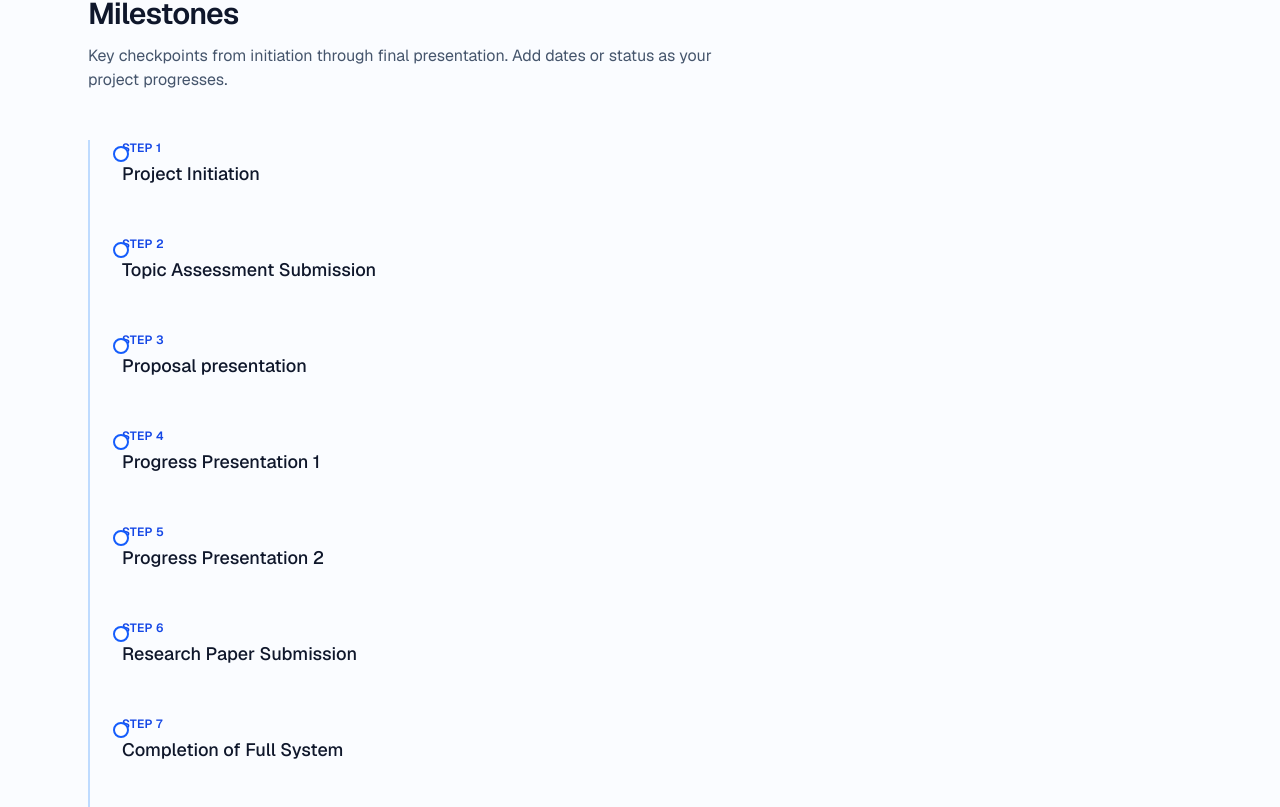
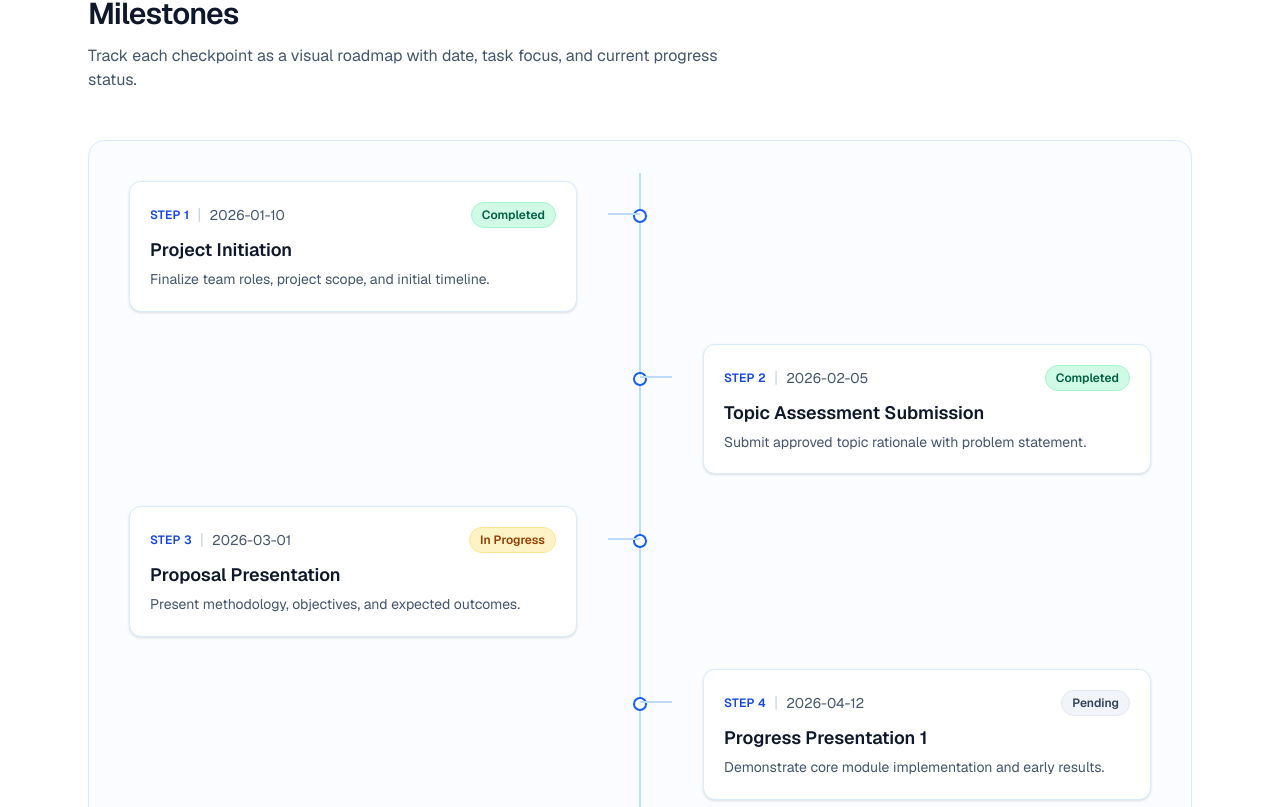
Before and after one commit to Hasthartha-SignLangAI/hasthaartha-portfolio, a Next.js app: page / in a window 1280 px wide. Shown: the part 2353-3160 px from the top of the page. Built offline with nearby package versions, Linux system fonts and the light colour scheme.

Commit message:
modified the milestone ui layout

```diff
--- a/app/components/sections/Milestones.tsx
+++ b/app/components/sections/Milestones.tsx
@@ -1,26 +1,56 @@
 import { MILESTONES } from "@/app/lib/constants";
+
+const STATUS_STYLES = {
+  completed: "bg-emerald-100 text-emerald-800 border-emerald-200",
+  "in progress": "bg-amber-100 text-amber-800 border-amber-200",
+  pending: "bg-slate-100 text-slate-700 border-slate-200",
+} as const;
 
 export function Milestones() {
   return (
-    <section id="milestones" className="scroll-mt-20 border-b border-blue-100 bg-blue-50/30">
+    <section id="milestones" className="scroll-mt-20 border-b border-blue-100 bg-white">
       <div className="mx-auto max-w-6xl px-4 py-20 sm:px-6">
         <div className="max-w-2xl">
           <h2 className="text-3xl font-semibold tracking-tight text-slate-900">Milestones</h2>
           <p className="mt-3 text-slate-600">
-            Key checkpoints from initiation through final presentation. Add dates or status as your project
-            progresses.
+            Track each checkpoint as a visual roadmap with date, task focus, and current progress status.
           </p>
         </div>
 
-        <ol className="relative mt-12 max-w-3xl border-l-2 border-blue-200 pl-8">
-          {MILESTONES.map((label, i) => (
-            <li key={label} className="relative pb-12 last:pb-0">
+        <ol className="relative mt-12 rounded-2xl border border-blue-100 bg-blue-50/30 p-6 sm:p-8 lg:p-10">
+          <span className="absolute bottom-8 left-8 top-8 w-0.5 bg-blue-200 sm:left-10 lg:left-1/2 lg:-translate-x-1/2" aria-hidden />
+          {MILESTONES.map((milestone, i) => (
+            <li key={`${milestone.date}-${milestone.topic}`} className="relative pb-8 last:pb-0 lg:grid lg:grid-cols-2 lg:gap-12">
               <span
-                className="absolute -left-[9px] top-1.5 flex h-4 w-4 items-center justify-center rounded-full border-2 border-blue-600 bg-white"
+                className="absolute left-[25px] top-7 h-3.5 w-3.5 rounded-full border-2 border-blue-600 bg-white sm:left-[33px] lg:left-1/2 lg:-translate-x-1/2"
                 aria-hidden
               />
-              <p className="text-xs font-semibold uppercase tracking-wide text-blue-700">Step {i + 1}</p>
-              <p className="mt-1 text-lg font-medium text-slate-900">{label}</p>
+              <div
+                className={`ml-12 rounded-xl border border-blue-100 bg-white p-4 shadow-sm sm:ml-16 sm:p-5 lg:ml-0 lg:max-w-md ${
+                  i % 2 === 0 ? "lg:mr-auto lg:w-full" : "lg:col-start-2 lg:ml-auto lg:w-full"
+                }`}
+              >
+                <span
+                  className={`absolute top-8 hidden h-0.5 w-8 bg-blue-200 lg:block ${
+                    i % 2 === 0 ? "lg:left-[calc(50%-2rem)]" : "lg:left-1/2"
+                  }`}
+                  aria-hidden
+                />
+                <div className="flex flex-wrap items-center gap-2">
+                  <p className="text-xs font-semibold uppercase tracking-wide text-blue-700">Step {i + 1}</p>
+                  <span className="text-slate-300">|</span>
+                  <p className="text-sm text-slate-600">{milestone.date}</p>
+                  <span
+                    className={`ml-auto rounded-full border px-2.5 py-1 text-xs font-semibold capitalize ${
+                      STATUS_STYLES[milestone.status]
+                    }`}
+                  >
+                    {milestone.status}
+                  </span>
+                </div>
+                <p className="mt-2 text-lg font-semibold text-slate-900">{milestone.topic}</p>
+                <p className="mt-1 text-sm leading-relaxed text-slate-600">{milestone.task}</p>
+              </div>
             </li>
           ))}
         </ol>
--- a/app/lib/constants.ts
+++ b/app/lib/constants.ts
@@ -10,15 +10,60 @@ export const NAV_LINKS = [
 ] as const;
 
 export const MILESTONES = [
-  "Project Initiation",
-  "Topic Assessment Submission",
-  "Proposal presentation",
-  "Progress Presentation 1",
-  "Progress Presentation 2",
-  "Research Paper Submission",
-  "Completion of Full System",
-  "Portfolio Launch",
-  "Final Presentation",
+  {
+    date: "2026-01-10",
+    topic: "Project Initiation",
+    task: "Finalize team roles, project scope, and initial timeline.",
+    status: "completed",
+  },
+  {
+    date: "2026-02-05",
+    topic: "Topic Assessment Submission",
+    task: "Submit approved topic rationale with problem statement.",
+    status: "completed",
+  },
+  {
+    date: "2026-03-01",
+    topic: "Proposal Presentation",
+    task: "Present methodology, objectives, and expected outcomes.",
+    status: "in progress",
+  },
+  {
+    date: "2026-04-12",
+    topic: "Progress Presentation 1",
+    task: "Demonstrate core module implementation and early results.",
+    status: "pending",
+  },
+  {
+    date: "2026-05-24",
+    topic: "Progress Presentation 2",
+    task: "Show integrated system progress and validation updates.",
+    status: "pending",
+  },
+  {
+    date: "2026-06-28",
+    topic: "Research Paper Submission",
+    task: "Submit manuscript with findings and references.",
+    status: "pending",
+  },
+  {
+    date: "2026-07-30",
+    topic: "Completion of Full System",
+    task: "Complete all features, testing, and documentation.",
+    status: "pending",
+  },
+  {
+    date: "2026-08-14",
+    topic: "Portfolio Launch",
+    task: "Publish final portfolio with artifacts and highlights.",
+    status: "pending",
+  },
+  {
+    date: "2026-08-28",
+    topic: "Final Presentation",
+    task: "Deliver final defense and demonstrate full project impact.",
+    status: "pending",
+  },
 ] as const;
 
 export const PROJECT_SCOPE_SUBSECTIONS = [
```
